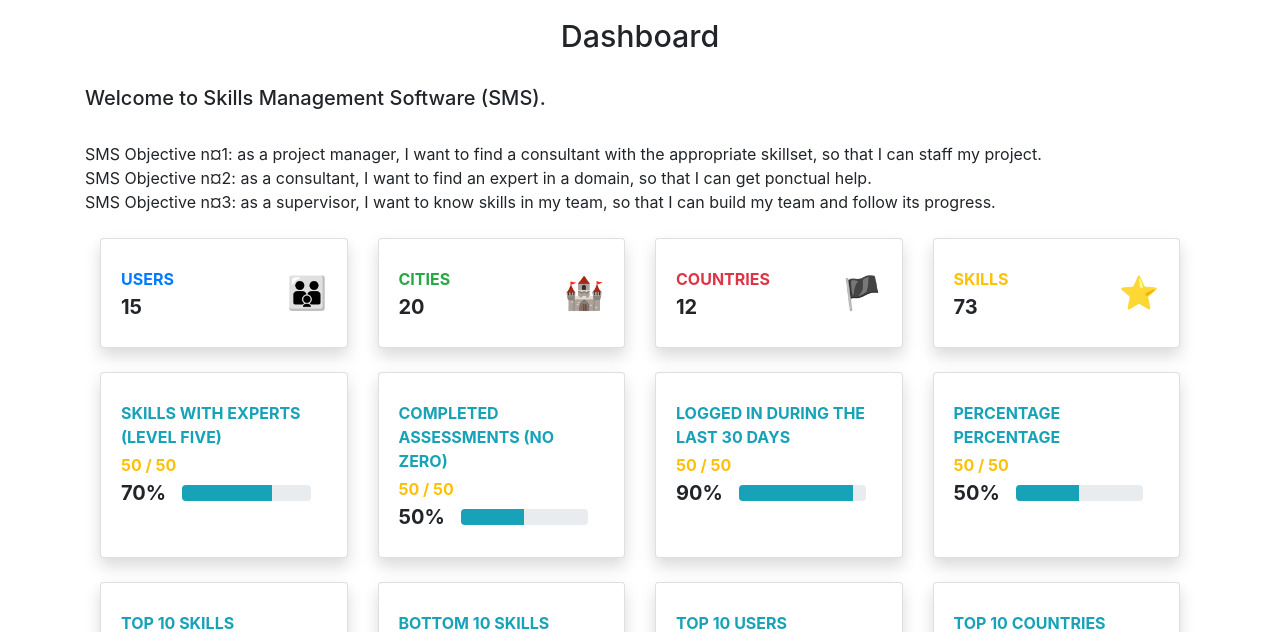
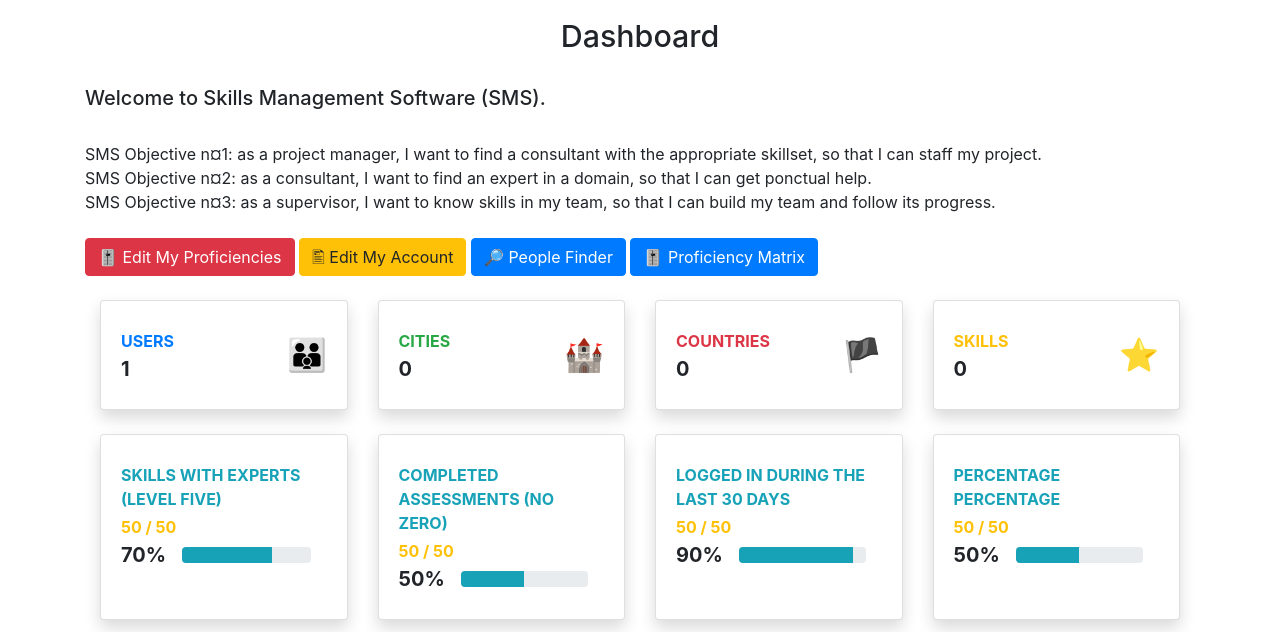
Before and after one commit to MattBlanpain/Repository_Project_SMS, a Flask app: page / in a window 1280 px wide. Shown: the part 58-690 px from the top of the page. Run offline with Flask 3, Linux system fonts and the light colour scheme; the visitor is signed in with stand-in values (Sample User, id 1); data comes from the database, SQL or seed files in the repository; data that the repository does not hold is empty; some libraries are stand-ins or nearby versions.

Commit message:
dynamic stat in dashboard fix people finder 0 match message initially

```diff
--- a/website/templates/home.html
+++ b/website/templates/home.html
@@ -16,6 +16,20 @@
     <br>
     <br>
 
+    <button class="btn btn-danger" title="Edit your proficiencies in a table" onclick="window.location.href='/user_proficiencies'">
+      &#x1F39A; Edit My Proficiencies
+    </button>
+    <button class="btn btn-warning" title="Modify your information including picture" onclick="window.location.href='/account'">
+      &#x1F5BA; Edit My Account
+    </button>
+    <button class="btn btn-primary" title="Search for people with given skillset" onclick="window.location.href='/people_finder'">
+      &#x1F50E; People Finder
+    </button>
+    <button class="btn btn-primary" title="Matrix with all users, with all skills" onclick="window.location.href='/proficiencies'">
+      &#x1F39A; Proficiency Matrix
+    </button>
+    <br>
+    <br>
     <div class="container-fluid">
 
       <!--     ...      FIRST ROW     ...      -->
@@ -28,7 +42,7 @@
               <div class="row no-gutters align-items-center">
                 <div class="col mr-2">
                   <div class="text-xs font-weight-bold text-primary text-uppercase mb-1">Users</div>
-                  <div class="h5 mb-0 font-weight-bold text-gray-800">15</div>
+                  <div class="h5 mb-0 font-weight-bold text-gray-800">{{ users|length }}</div>
                 </div>
                 <div class="col-auto">
                   <div class="h2 mb-0 font-weight-bold text-gray-800">&#x1F46A;</div>
@@ -45,7 +59,7 @@
               <div class="row no-gutters align-items-center">
                 <div class="col mr-2">
                   <div class="text-xs font-weight-bold text-success text-uppercase mb-1">Cities</div>
-                  <div class="h5 mb-0 font-weight-bold text-gray-800">20</div>
+                  <div class="h5 mb-0 font-weight-bold text-gray-800">{{ cities|length }}</div>
                 </div>
                 <div class="col-auto">
                   <div class="h2 mb-0 font-weight-bold text-gray-800">&#x1F3F0;</div>
@@ -62,7 +76,7 @@
               <div class="row no-gutters align-items-center">
                 <div class="col mr-2">
                   <div class="text-xs font-weight-bold text-danger text-uppercase mb-1">Countries</div>
-                  <div class="h5 mb-0 font-weight-bold text-gray-800">12</div>
+                  <div class="h5 mb-0 font-weight-bold text-gray-800">{{ countries|length }}</div>
                 </div>
                 <div class="col-auto">
                   <div class="h2 mb-0 font-weight-bold text-gray-800">&#x1F3F4;</div>
@@ -79,7 +93,7 @@
               <div class="row no-gutters align-items-center">
                 <div class="col mr-2">
                   <div class="text-xs font-weight-bold text-warning text-uppercase mb-1">Skills</div>
-                  <div class="h5 mb-0 font-weight-bold text-gray-800">73</div>
+                  <div class="h5 mb-0 font-weight-bold text-gray-800">{{ skills|length }}</div>
                 </div>
                 <div class="col-auto">
                   <div class="h2 mb-0 font-weight-bold text-gray-800">&#x2B50;</div>
--- a/website/templates/people_finder.html
+++ b/website/templates/people_finder.html
@@ -224,7 +224,9 @@
     </table>
     <br>
     {% else %}
+        {% if selected_min_proficiency_1 %}
         <br>
         <h3>No Matching Users. You may lower minimum proficiency levels required.</h3>
+        {% endif %}
     {% endif %}
 {% endblock %}
--- a/website/templates/user_proficiencies.html
+++ b/website/templates/user_proficiencies.html
@@ -19,7 +19,7 @@
     <div><canvas id="proficiencyChart" width="200" height="200"></canvas></div>
     <form method="post">
         <br>
-        <button type="submit">Update my Proficiency Levels</button>
+        <button type="submit" class="btn btn-primary">Update my Proficiency Levels</button>
         <br>
         <br>
         <table id="proficiency_levels_edit">
--- a/website/views.py
+++ b/website/views.py
@@ -22,6 +22,10 @@ views = Blueprint('views', __name__)
 @views.route('/', methods=['GET', 'POST'])
 @login_required
 def home():
+    users = User.query.all()
+    cities = City.query.all()
+    countries = Country.query.all()
+    skills = Skill.query.all()
     if request.method == 'POST':
         note = request.form.get('note')#Gets the note from the HTML
 
@@ -33,7 +37,7 @@ def home():
             db.session.commit()
             flash('Note added!', category='success')
 
-    return render_template("home.html", user=current_user)
+    return render_template("home.html", user=current_user, users=users, skills=skills, cities=cities, countries=countries)
 
 @views.route('/delete-note', methods=['POST'])
 def delete_note():
```
